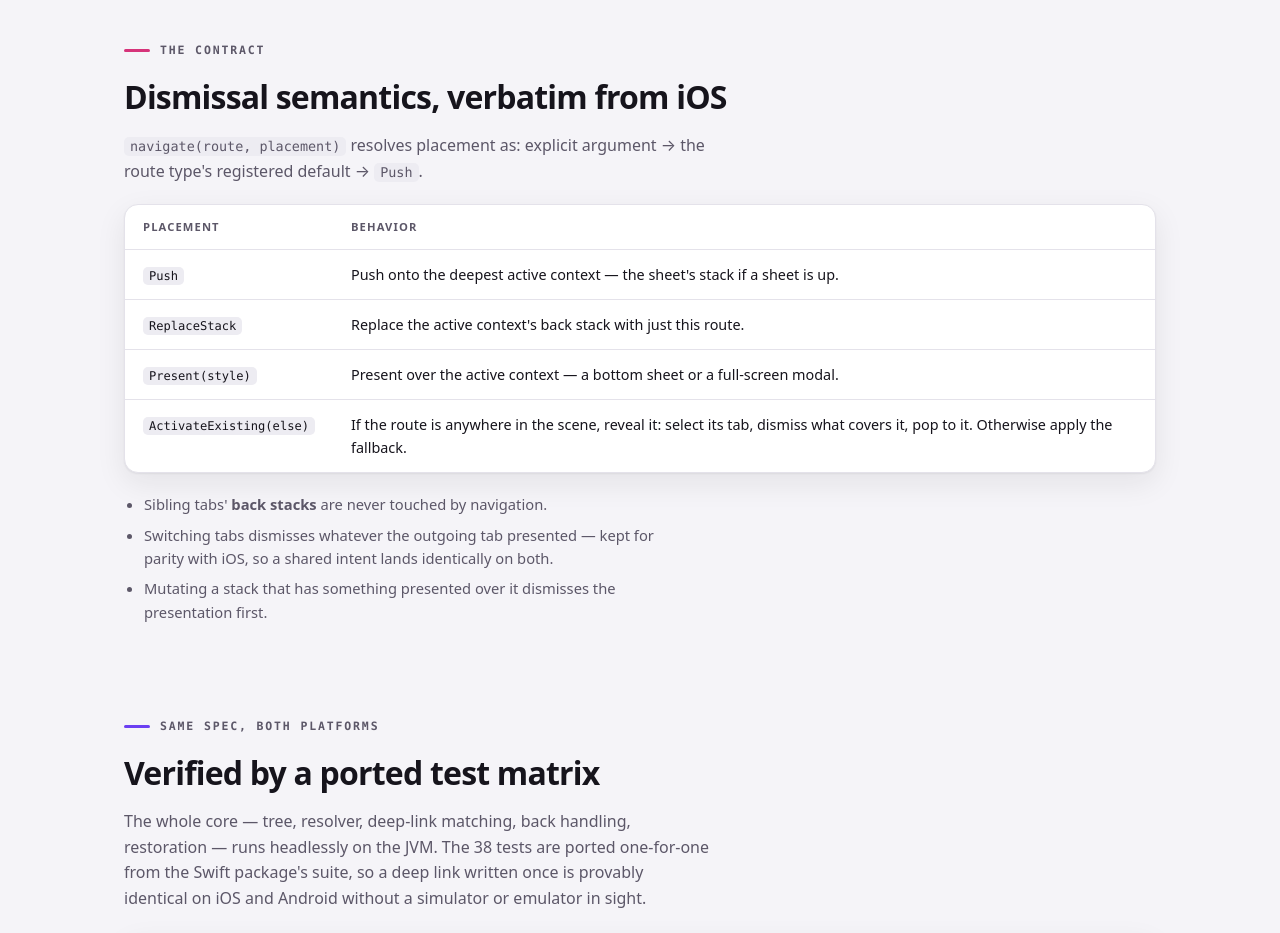
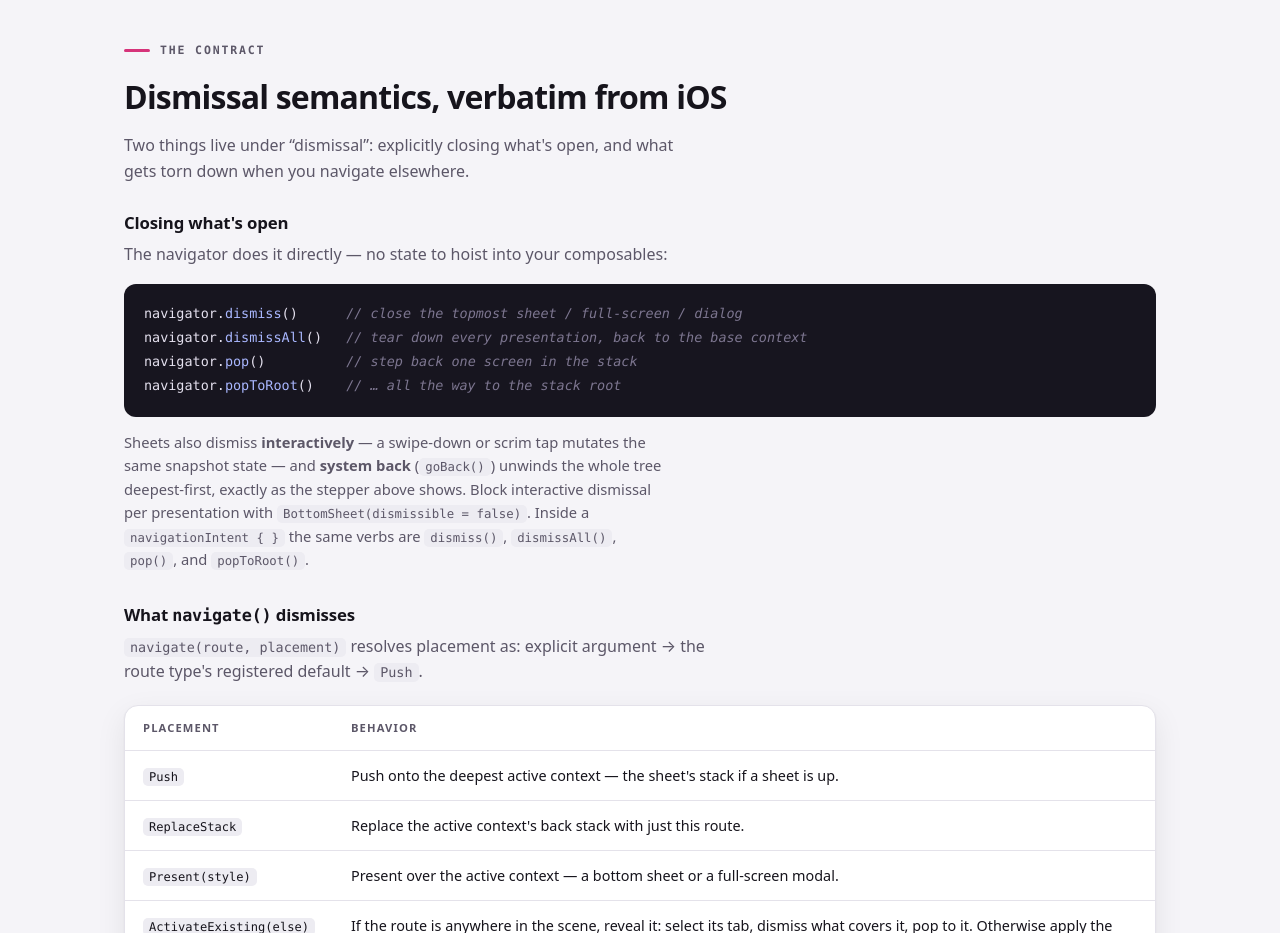
Before and after one commit to memfrag/NavigatorKitAndroid, a plain HTML site: page docs/index.html in a window 1280 px wide. Shown: the part 4520-5453 px from the top of the page. Drawn offline with Linux system fonts and the light colour scheme.

Commit message:
Docs: document the dismiss API in the dismissal section
Add a 'Closing what's open' block (dismiss / dismissAll / pop / popToRoot,
interactive swipe + scrim, system back, intent-level verbs) so the section
actually says how to dismiss.

```diff
--- a/docs/index.html
+++ b/docs/index.html
@@ -471,6 +471,20 @@
   <div class="wrap">
     <div class="eyebrow e-sheet">The contract</div>
     <h2>Dismissal semantics, verbatim from iOS</h2>
+    <p class="muted">Two things live under “dismissal”: explicitly closing what's open, and what
+      gets torn down when you navigate elsewhere.</p>
+
+    <h3 style="margin-top: 26px;">Closing what's open</h3>
+    <p class="muted">The navigator does it directly — no state to hoist into your composables:</p>
+    <pre class="code" aria-label="Dismissal API in Kotlin" style="margin-top: 4px;"><span class="ln">navigator.<span class="fn">dismiss</span>()      <span class="cm">// close the topmost sheet / full-screen / dialog</span></span><span class="ln">navigator.<span class="fn">dismissAll</span>()   <span class="cm">// tear down every presentation, back to the base context</span></span><span class="ln">navigator.<span class="fn">pop</span>()          <span class="cm">// step back one screen in the stack</span></span><span class="ln">navigator.<span class="fn">popToRoot</span>()    <span class="cm">// … all the way to the stack root</span></span></pre>
+    <p class="muted" style="margin-top: 14px; font-size: .92rem;">Sheets also dismiss <strong>interactively</strong> —
+      a swipe-down or scrim tap mutates the same snapshot state — and <strong>system back</strong>
+      (<code>goBack()</code>) unwinds the whole tree deepest-first, exactly as the stepper above shows.
+      Block interactive dismissal per presentation with <code>BottomSheet(dismissible = false)</code>.
+      Inside a <code>navigationIntent { }</code> the same verbs are <code>dismiss()</code>,
+      <code>dismissAll()</code>, <code>pop()</code>, and <code>popToRoot()</code>.</p>
+
+    <h3 style="margin-top: 30px;">What <span class="mono" style="font-weight: 700;">navigate()</span> dismisses</h3>
     <p class="muted"><code>navigate(route, placement)</code> resolves placement as: explicit argument →
       the route type's registered default → <code>Push</code>.</p>
     <div class="tablewrap" style="margin-top: 20px;">
```
